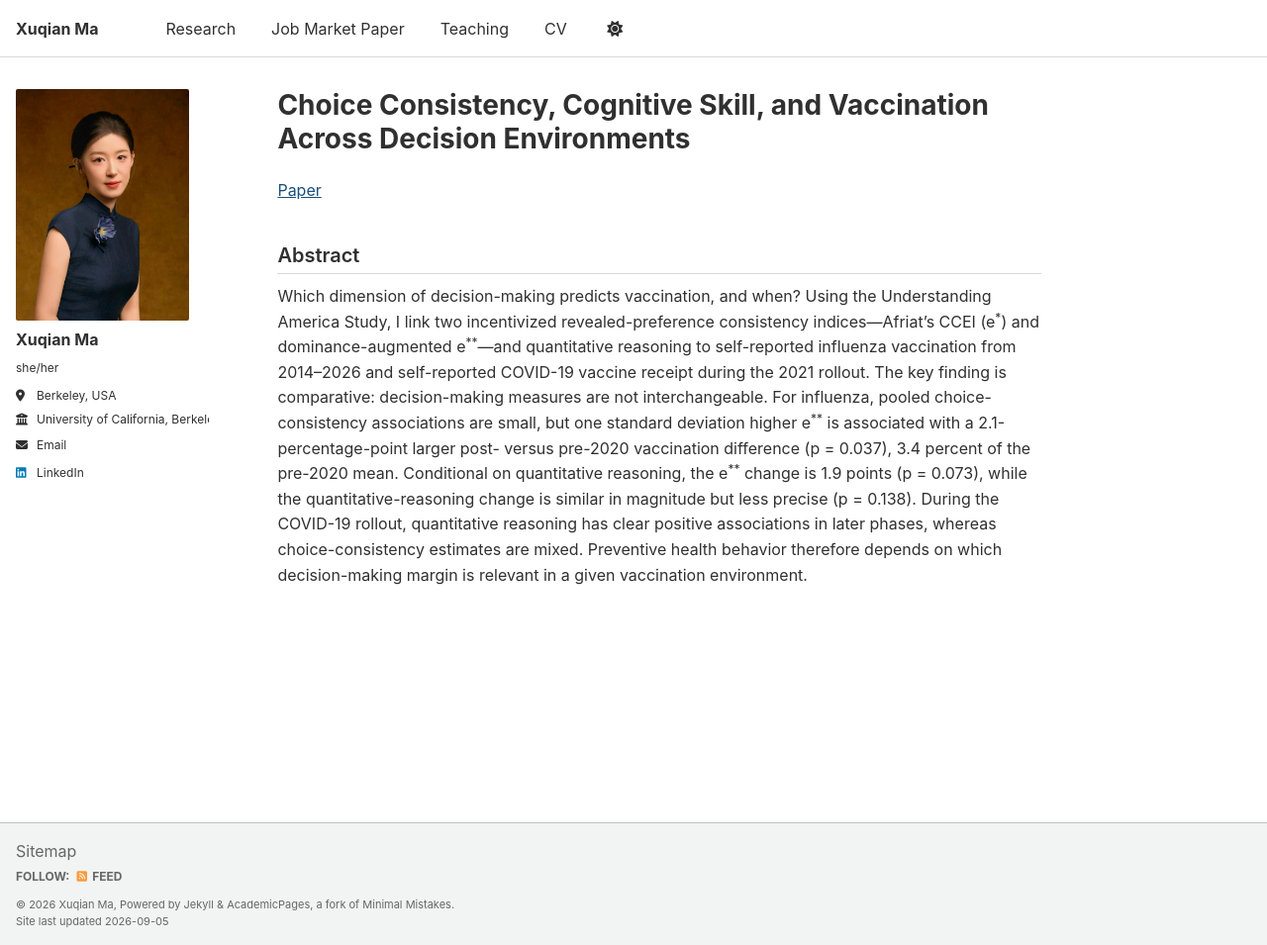
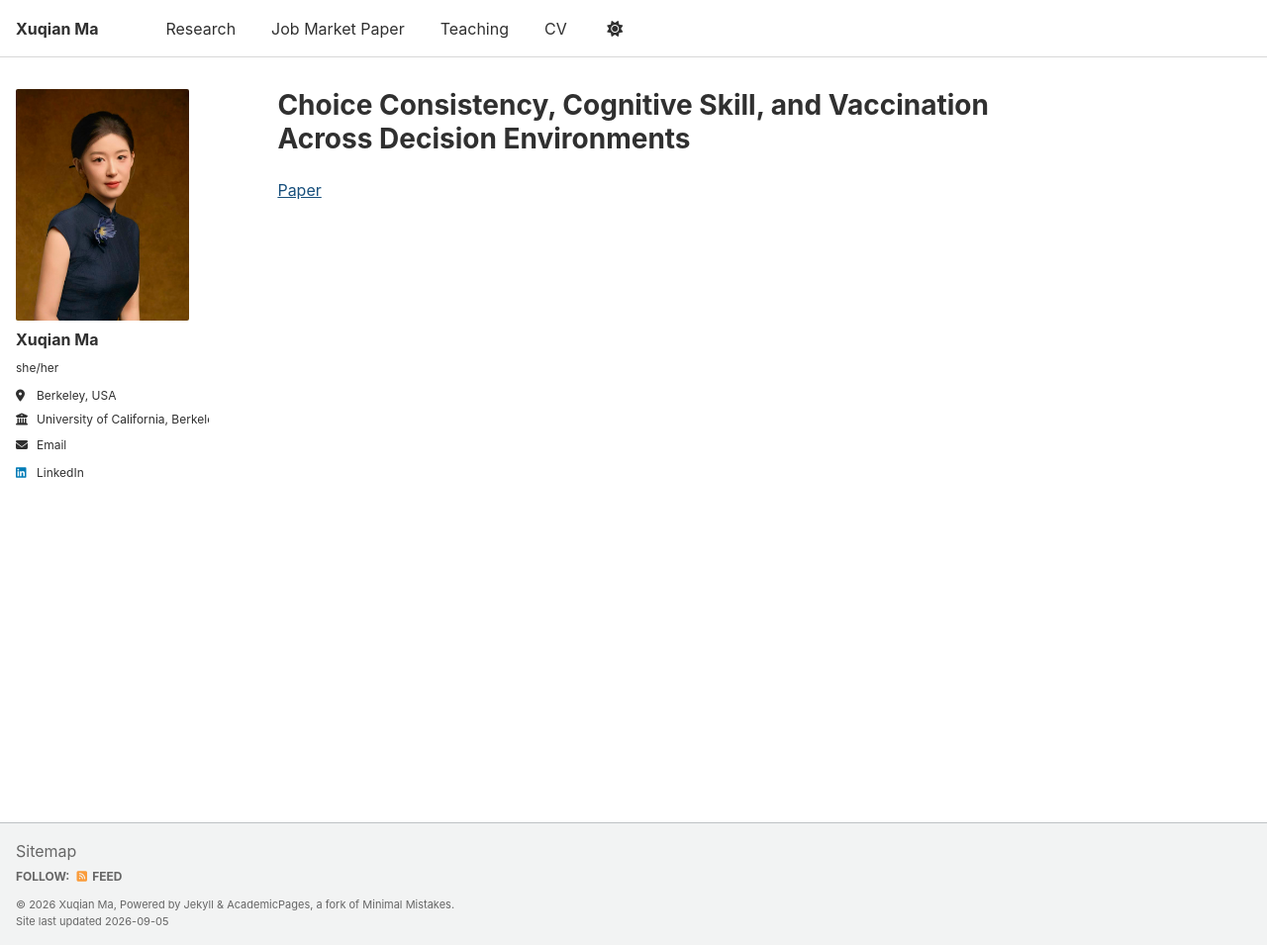
Before and after one commit to xuqianma0718/xuqianma0718.github.io, a Jekyll site: the page built from _publications/economic-rationality-preventive-health.md, in a window 1280 px wide and 955 px high. Shown: the whole window at 99% size. Built offline with Jekyll 4.4.1, drawn with Linux system fonts in a browser that asks for light colours; a script that is not in the unit is left out.

Commit message:
Remove job market paper abstract

```diff
--- a/_publications/economic-rationality-preventive-health.md
+++ b/_publications/economic-rationality-preventive-health.md
@@ -4,8 +4,6 @@ collection: publications
 category: jmp
 permalink: /job-market-paper/
 authors: "Xuqian Ma"
-excerpt: >-
-  Using the Understanding America Study, I examine how revealed-preference consistency and quantitative reasoning predict influenza and COVID-19 vaccination. The results show that these measures are not interchangeable: choice consistency is more strongly associated with influenza vaccination after 2020, while quantitative reasoning is positively associated with COVID-19 vaccine uptake during later rollout phases.
 links: '[<a href="https://drive.google.com/file/d/1ESH1mfeyLT2o0S_KOM31vUQRauDfi9tb/view?usp=sharing" target="_blank" rel="noopener">Paper</a>]'
 share: false
 comments: false
@@ -14,7 +12,3 @@ show_date: false
 ---
 
 [Paper](https://drive.google.com/file/d/1ESH1mfeyLT2o0S_KOM31vUQRauDfi9tb/view?usp=sharing){:target="_blank" rel="noopener"}
-
-## Abstract
-
-Which dimension of decision-making predicts vaccination, and when? Using the Understanding America Study, I link two incentivized revealed-preference consistency indices—Afriat’s CCEI (e<sup>*</sup>) and dominance-augmented e<sup>**</sup>—and quantitative reasoning to self-reported influenza vaccination from 2014–2026 and self-reported COVID-19 vaccine receipt during the 2021 rollout. The key finding is comparative: decision-making measures are not interchangeable. For influenza, pooled choice-consistency associations are small, but one standard deviation higher e<sup>**</sup> is associated with a 2.1-percentage-point larger post- versus pre-2020 vaccination difference (p = 0.037), 3.4 percent of the pre-2020 mean. Conditional on quantitative reasoning, the e<sup>**</sup> change is 1.9 points (p = 0.073), while the quantitative-reasoning change is similar in magnitude but less precise (p = 0.138). During the COVID-19 rollout, quantitative reasoning has clear positive associations in later phases, whereas choice-consistency estimates are mixed. Preventive health behavior therefore depends on which decision-making margin is relevant in a given vaccination environment.
```
